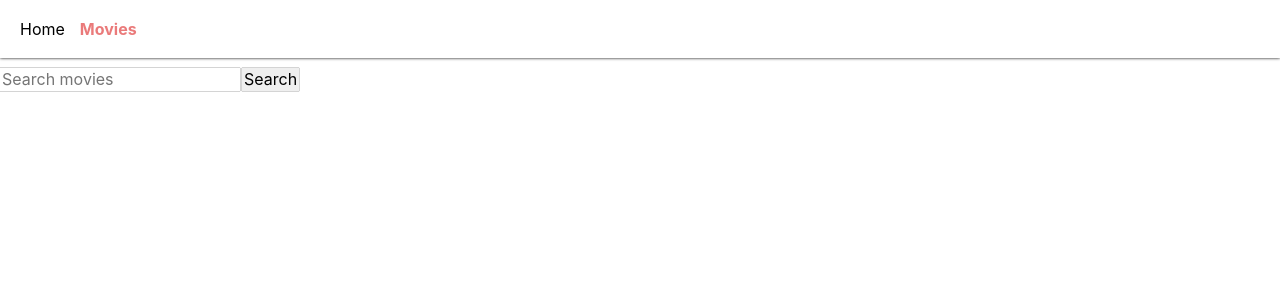
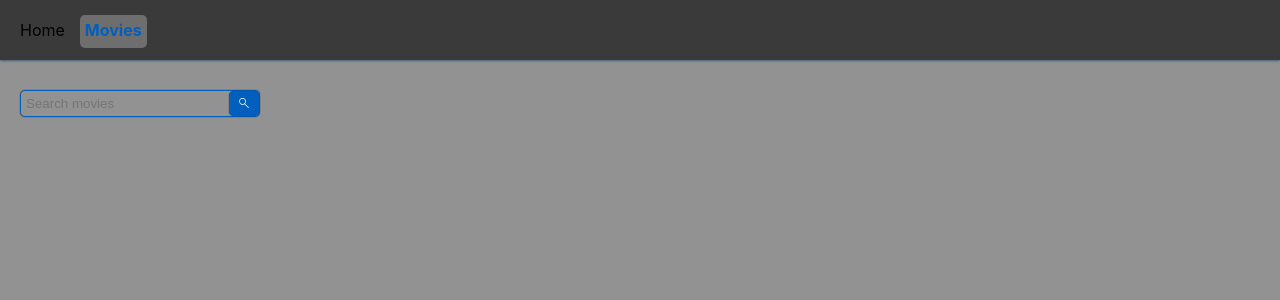
Before and after one commit to Pugli87/-goit-react-hw-05-movies, a React (Create React App) app: page /movies in a window 1280 px wide. Shown: the top 300 px of the page. Built offline with nearby package versions, Linux system fonts and the light colour scheme.

Commit message:
estilos home

```diff
--- a/src/components/moviesApi/moviesApi.js
+++ b/src/components/moviesApi/moviesApi.js
@@ -10,10 +10,24 @@ export const defaultImg = 'https://via.placeholder.com/300x450.png?text=Not+Foun
 export const fetchPopularMovies = async () => {
   try {
     const response = await axios.get(`${BASE_URL}/movie/popular?api_key=${API_KEY}`);
-    return response.data.results;
+    //return response.data.results;
+    const limitedMovies = response.data.results.slice(0, 12);
+    return limitedMovies;
   } catch (error) {
     console.error(error);
     Notiflix.Notify.warning('Error fetching movies:', error);
     throw error;
   }
 };
+
+export const fetchMovieById = async (movieId) => {
+  try{
+    const response = await axios.get(`${BASE_URL}/movie/${movieId}?api_key=${API_KEY}`)
+    return response.data
+  }catch(error){
+    console.error(error);
+    Notiflix.Notify.warning('Error fetching movie by ID:', error);
+    throw error;
+  }
+
+};
--- a/src/components/styled-component/HeaderStyles.js
+++ b/src/components/styled-component/HeaderStyles.js
@@ -1,10 +1,12 @@
 import styled from 'styled-components';
 
 export const HeaderStyles = styled.header`
+
+  background-color: rgba(0, 0, 0, 0.6);
   margin: 0 auto;
   display: flex;
   align-items: center;
   padding: 20px;
   width: 100%;
-  box-shadow: 0 0 3px black;
+  box-shadow: 0 0 3px rgb(1, 54, 107);
 `;
--- /dev/null
+++ b/src/components/styled-component/HomeStyles.js
@@ -0,0 +1,48 @@
+import styled from 'styled-components';
+
+export const Title = styled.h1`
+  padding: 10px 0
+`;
+
+export const Contain = styled.div`
+  display: flex;
+  flex-direction: column;
+  align-items: center;
+  padding: 10px;
+`;
+
+export const Ul = styled.ul`
+  margin: 0 auto;
+  list-style: none;
+  display: flex;
+  justify-content: center;
+  flex-wrap: wrap;
+  gap: 10px;
+`;
+
+export const Li = styled.li`
+  border-radius: 15px;
+`;
+
+export const Img = styled.img`
+
+height: 100%;
+  border-radius: 15px ;
+  `;
+
+  export const Cont = styled.div`
+  position: relative;
+  top: -30px;
+  border-radius: 0 0 15px 15px ;
+  background-color: rgba(0, 0, 0, 0.6);
+
+`;
+
+export const P = styled.p`
+  height: 30px;
+  color: white;
+  border-radius: 15px;
+  text-align: center;
+  font-size: 1.5 vw;
+
+`;
--- a/src/components/styled-component/MoviesStyled.js
+++ b/src/components/styled-component/MoviesStyled.js
@@ -1,20 +1,36 @@
 import styled from 'styled-components';
 
 export const Input = styled.input`
-  padding: 2px;
+  padding: 5px;
   width: 240px;
   margin-top: 10px;
-  border: none;
+  margin-right: -33px;
+  border: 1px solid rgb(2, 95, 189);
+  color: white;
   box-shadow: 0 0 1px black;
+  background-color: transparent;
+  border-radius: 5px;
   &:focus {
-    outline: 1px solid rgb(84, 147, 240);
+    outline: 1px solid rgb(2, 95, 189);
   }
-`;
+  `;
 
-export const Button = styled.button`
+  export const Button = styled.button`
+  border-radius: 5px;
   cursor: pointer;
-  padding: 2px;
+  padding: 5px 10px;
   margin-left: 2px;
   border: none;
   box-shadow: 0 0 1px black;
+  background: rgb(2, 95, 189);
 `;
+
+export const Svg = styled.svg`
+  width: 10px;
+  height: 10px;
+
+`;
+
+export const Cont = styled.div`
+  padding: 20px;
+`;
--- a/src/pages/home/Home.jsx
+++ b/src/pages/home/Home.jsx
@@ -5,7 +5,16 @@ import {
   baseImgURL,
   defaultImg,
   fetchPopularMovies,
-} from '../../components/moviesApi/moviesApi'; // Importa la función desde el archivo api.js
+} from '../../components/moviesApi/moviesApi';
+import {
+  Title,
+  Contain,
+  Ul,
+  Li,
+  Img,
+  Cont,
+  P,
+} from '../../components/styled-component/HomeStyles';
 
 export function Home() {
   const [popularMovies, setPopularMovies] = useState([]);
@@ -27,13 +36,13 @@ export function Home() {
 
   return (
     <>
-      <h1>Trending today</h1>
-      <div>
-        <ul>
+      <Contain>
+        <Title>Trending today</Title>
+        <Ul>
           {popularMovies.map(movie => (
-            <li key={movie.id}>
+            <Li key={movie.id}>
               <NavLink to={`/movies/${movie.id}`}>
-                <img
+                <Img
                   src={
                     movie?.backdrop_path
                       ? baseImgURL + movie?.backdrop_path
@@ -41,14 +50,14 @@ export function Home() {
                   }
                   alt={movie?.title || movie?.name}
                 />
-                <div>
-                  <p>{movie.title}</p>
-                </div>
+                <Cont>
+                  <P>{movie.title}</P>
+                </Cont>
               </NavLink>
-            </li>
+            </Li>
           ))}
-        </ul>
-      </div>
+        </Ul>
+      </Contain>
     </>
   );
 }
--- a/src/pages/movieDetails/MovieDetails.jsx
+++ b/src/pages/movieDetails/MovieDetails.jsx
@@ -1,25 +1,20 @@
 import React, { useEffect, useState } from 'react';
 import { useParams } from 'react-router-dom';
-import axios from 'axios';
+import { fetchMovieById } from 'components/moviesApi/moviesApi';
 
 export function MovieDetails() {
-  const { id } = useParams();
+  const { movieId } = useParams();
   const [movie, setMovie] = useState(null);
 
   useEffect(() => {
-    axios
-      .get(`https://api.themoviedb.org/3/movie/${id}`, {
-        params: {
-          api_key: 'c0ec3039a6ea9335ddc382eb1bd446f2',
-        },
-      })
-      .then(response => {
-        setMovie(response.data);
+    fetchMovieById(movieId)
+      .then(data => {
+        setMovie(data);
       })
       .catch(error => {
         console.error(error);
       });
-  }, [id]);
+  }, [movieId]);
 
   if (!movie) {
     return <div>Loading...</div>;
--- a/src/pages/movies/Movies.jsx
+++ b/src/pages/movies/Movies.jsx
@@ -1,4 +1,9 @@
-import { Input, Button } from '../../components/styled-component/MoviesStyled';
+import {
+  Input,
+  Button,
+  Cont,
+  Svg,
+} from '../../components/styled-component/MoviesStyled';
 
 export function Movies() {
   const submit = () => {
@@ -6,11 +11,33 @@ export function Movies() {
   };
 
   return (
-    <>
+    <Cont>
       <Input type="text" autoComplete="off" placeholder="Search movies" />
       <Button type="button" onClick={submit}>
-        Search
+        <Svg width="10px" height="10px" viewBox="0 0 1244.000000 1280.000000">
+          <g
+            transform="translate(0.000000,1280.000000) scale(0.100000,-0.100000)"
+            fill="#fff"
+            stroke="none"
+          >
+            <path
+              d="M4025 12789 c-1029 -79 -1969 -501 -2704 -1214 -985 -955 -1456
+                  -2292 -1285 -3650 156 -1244 849 -2360 1899 -3059 193 -129 272 -175 470 -274
+                  452 -227 906 -362 1445 -429 207 -25 763 -25 970 0 404 50 752 138 1115 281
+                  251 98 600 283 819 433 l80 54 1075 -1073 c3835 -3827 3770 -3762 3828 -3795
+                  189 -105 411 -75 563 77 148 148 180 359 84 553 -21 43 -462 488 -2432 2459
+                  -2212 2213 -2404 2408 -2392 2425 8 10 40 47 70 83 714 836 1088 1927 1031
+                  3011 -32 610 -165 1136 -420 1664 -169 349 -340 615 -592 920 -106 128 -395
+                  417 -524 524 -687 569 -1463 900 -2336 996 -174 19 -598 27 -764 14z m780
+                  -949 c777 -118 1453 -463 1982 -1014 516 -536 829 -1194 930 -1951 24 -186 24
+                  -618 0 -810 -54 -416 -158 -758 -342 -1125 -297 -593 -779 -1101 -1360 -1432
+                  -964 -549 -2153 -590 -3152 -108 -975 470 -1667 1364 -1873 2420 -37 192 -51
+                  323 -57 555 -6 258 4 423 42 651 161 971 742 1831 1588 2348 453 278 935 434
+                  1512 490 22 2 164 3 315 1 217 -3 304 -8 415 -25z"
+            />
+          </g>
+        </Svg>
       </Button>
-    </>
+    </Cont>
   );
 }
--- a/src/styles.css
+++ b/src/styles.css
@@ -1,5 +1,3 @@
-@import 'normalize.css';
-
 *,
 *::after,
 *::before {
@@ -15,6 +13,7 @@ img {
 }
 
 body {
+  background-color: rgb(146, 146, 146);
   margin: 0 ;
   font-family: -apple-system, BlinkMacSystemFont, 'Segoe UI', 'Roboto', 'Oxygen',
     'Ubuntu', 'Cantarell', 'Fira Sans', 'Droid Sans', 'Helvetica Neue',
@@ -32,14 +31,14 @@ a{
   margin-right: 15px;
   text-decoration: none;
   color: black;
-  &:hover{
-    text-decoration: underline;
-  }
 }
 
 .active-link{
-  color: rgba(230, 94, 94, 0.829);
+  background-color: rgba(146, 146, 146, 0.6);
+  padding: 5px;
+  color: rgb(2, 95, 189);
   font-weight: bold;
   padding-bottom: 0.5rem;
   border-radius: 5px;
+  text-decoration: none;
 }
```
